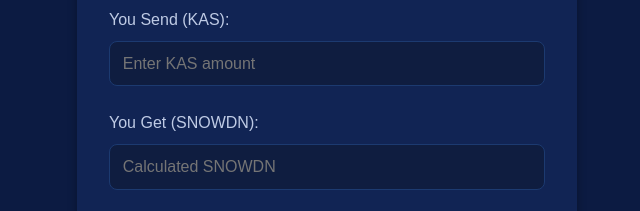
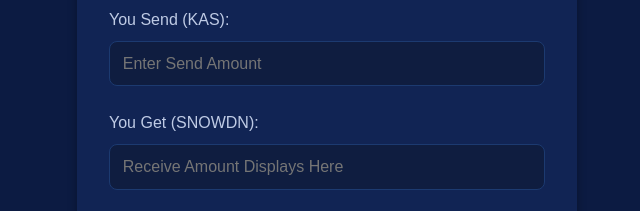
Before and after one commit to Zarbelt/Swap, a plain HTML site: page index.html in a window 1280 px wide. Shown: the part 1195-1406 px from the top of the page, 313-953 px from the left. Drawn offline with Linux system fonts and the light colour scheme.

Commit message:
Update index.html

```diff
--- a/index.html
+++ b/index.html
@@ -37,12 +37,12 @@
       <!-- Input Fields -->
       <div class="input-group">
         <label id="send-label" for="kas-amount">You Send (KAS):</label>
-        <input type="number" id="kas-amount" placeholder="Enter KAS amount" />
+        <input type="number" id="kas-amount" placeholder="Enter Send Amount" />
       </div>
 
       <div class="input-group">
         <label id="get-label" for="swodn-amount">You Get (SNOWDN):</label>
-        <input type="number" id="swodn-amount" placeholder="Calculated SNOWDN" readonly />
+        <input type="number" id="swodn-amount" placeholder="Receive Amount Displays Here" readonly />
       </div>
 
       <!-- Buttons -->
```
